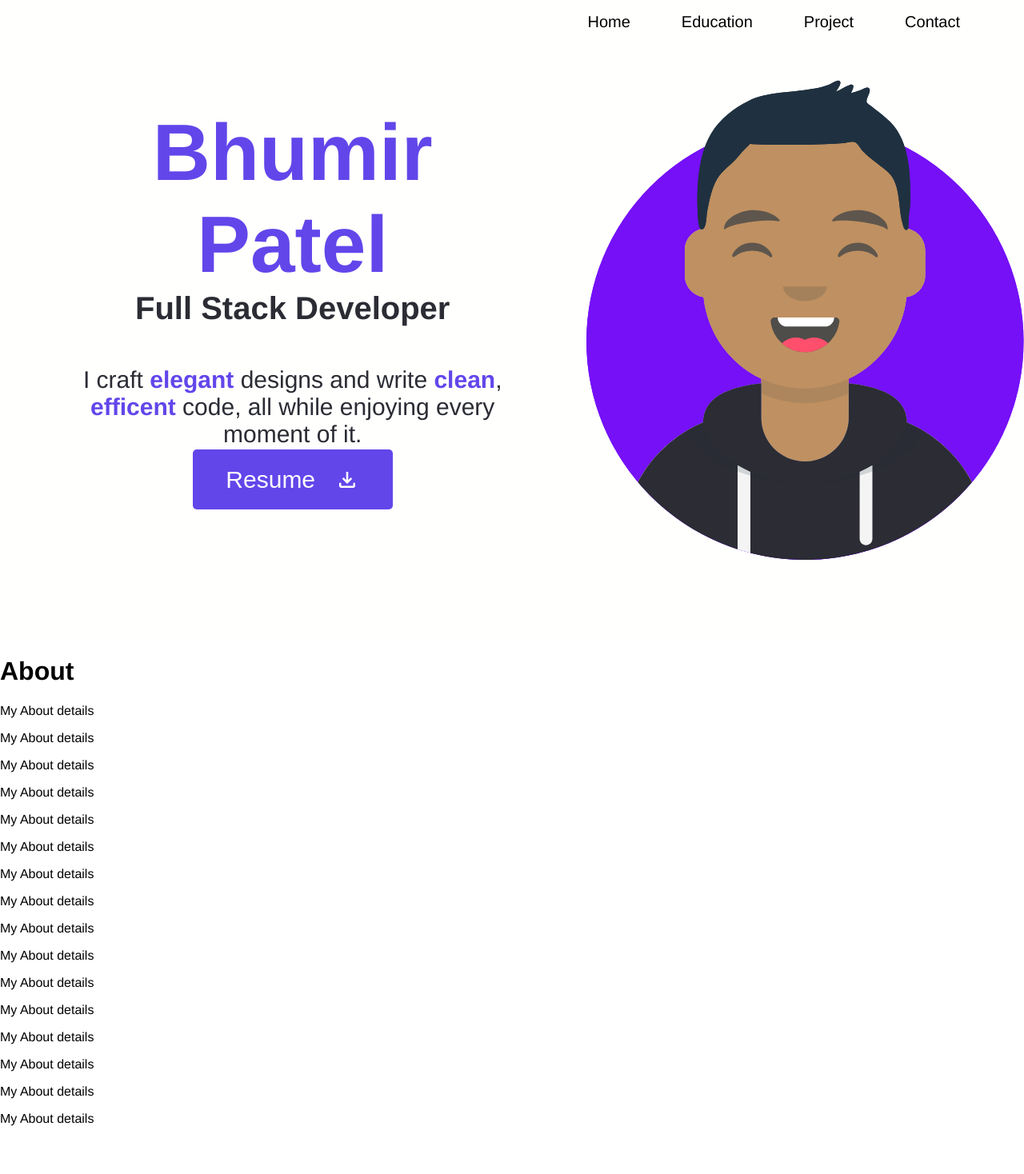
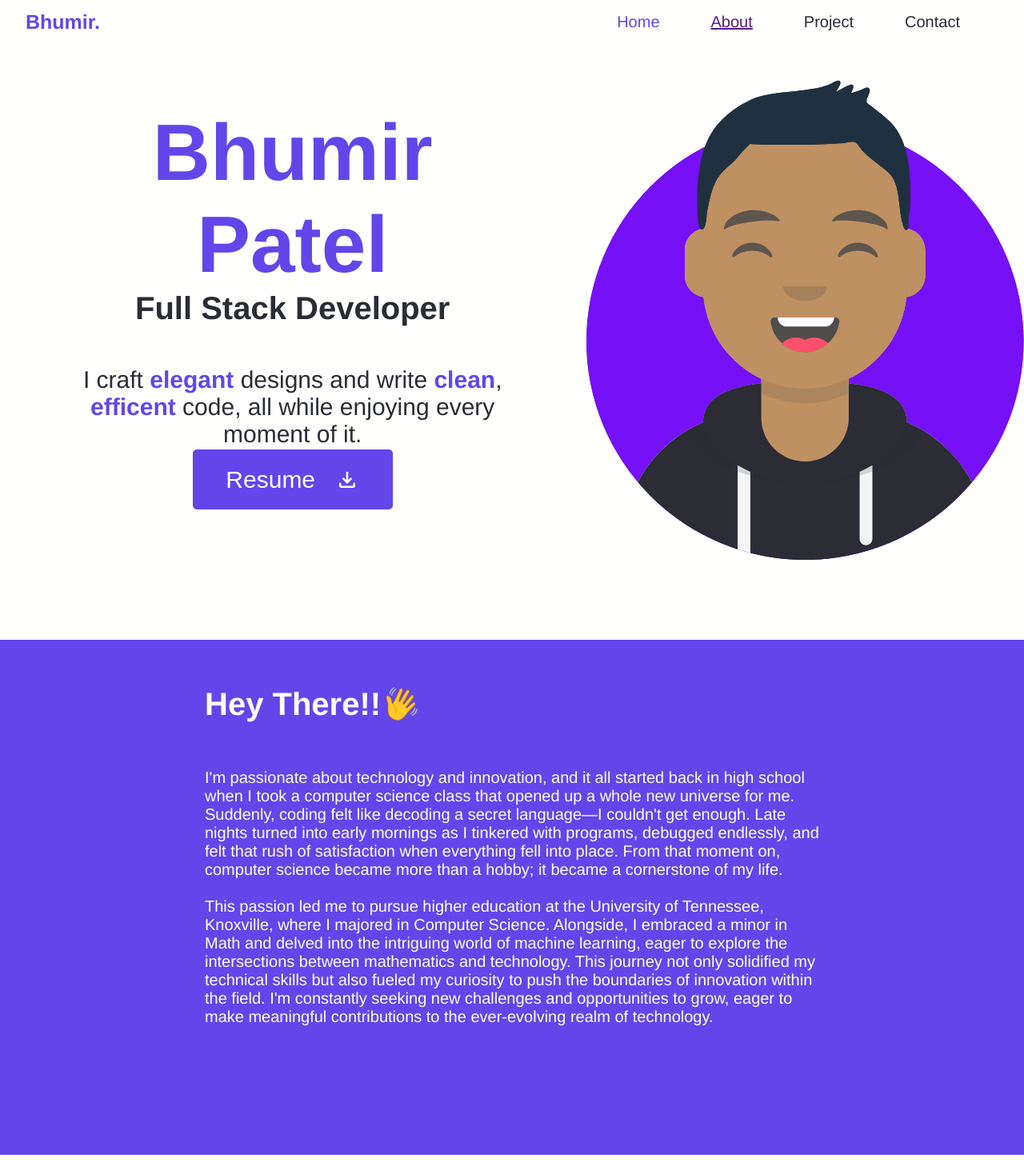
Before and after one commit to Bhumir2503/Portfolio-Website, a React (Vite) app: page / in a window 1280 px wide. Shown: the top 1468 px of the page at 80% size. Before the commit the page ends 1424 px from the top, so only its background shows below. Built offline with nearby package versions, Linux system fonts and the light colour scheme.

Commit message:
About Section

```diff
--- a/src/App.jsx
+++ b/src/App.jsx
@@ -2,16 +2,21 @@ import {useState} from 'react'
 import Navbar from './components/navbar'
 import Landing from './section/Landing'
 import About from './section/About'
+import Project from './section/Project'
 
 function App() {
 
   const [homeLocation, sethomeLocation] = useState(0);
+  const [aboutLocation, setaboutLocation] = useState(0);
+  const [projectLocation, setprojectLocation] = useState(0);
+  const [contactLocation, setcontactLocation] = useState(0);
 
   return (
     <div>
-      <Navbar homeLocation = {homeLocation}/>
+      <Navbar homeLocation = {homeLocation} aboutLocation = {aboutLocation} projectLocation = {projectLocation}/>
       <Landing sethomeLocation = {sethomeLocation}/>
-      <About />
+      <About setaboutLocation = {setaboutLocation}/>
+      <Project setprojectLocation = {setprojectLocation}/>
     </div>
   )
 }
--- a/src/components/navbar.jsx
+++ b/src/components/navbar.jsx
@@ -1,34 +1,27 @@
 import react, { useEffect, useRef } from "react";
 import '../styles/navbar.css'
 
-function Navbar(homeLocation) {
+function Navbar(homeLocation, aboutLocation, projectLocation) {
 
     const navbarRef = useRef(null);
+
 
 
     window.addEventListener('scroll', () => {
         if (navbarRef.current) {
             const rect = navbarRef.current.getBoundingClientRect();
-            const top = rect.top;
-            if(top > homeLocation.homeLocation) {
-                var logoElement = document.querySelector('.logo');
-                logoElement.style.display = 'flex';
-            } else {
-                var logoElement = document.querySelector('.logo');
-                logoElement.style.display = 'none';
-            }
-
+            const bottom = rect.bottom;
         }
     });
 
     return (
         <div className="header" ref = {navbarRef}>
-            <li className="logo" style={{display: 'none'}} >Bhumir.</li>
+            <li className="logo">Bhumir.</li>
             <ul>
-                <li>Home</li>
-                <li>Education</li>
-                <li>Project</li>
-                <li>Contact</li>
+                <li className = "homeNav" style={{color: '#6246ea'}}>Home</li>
+                <li className="aboutNav"><a href="">About</a></li>
+                <li className="projectNav">Project</li>
+                <li className="contactNav">Contact</li>
             </ul>
         </div>
     );
--- a/src/section/About.jsx
+++ b/src/section/About.jsx
@@ -1,26 +1,35 @@
 import "../styles/about.css";
+import { useRef } from "react";
 
-function About() {
+function About({setaboutLocation}) {
+
+  const aboutRef = useRef(null);
+
+  window.addEventListener('scroll', () => {
+    if (aboutRef.current) {
+      const rect = aboutRef.current.getBoundingClientRect();
+      const bottom = rect.bottom;
+      setaboutLocation(bottom);
+    }
+  });
+
+
   return (
-    <div className="About">
-      <h1>About</h1>
-
-      <p>My About details</p>
-      <p>My About details</p>
-      <p>My About details</p>
-      <p>My About details</p>
-      <p>My About details</p>
-      <p>My About details</p>
-      <p>My About details</p>
-      <p>My About details</p>
-      <p>My About details</p>
-      <p>My About details</p>
-      <p>My About details</p>
-      <p>My About details</p>
-      <p>My About details</p>
-      <p>My About details</p>
-      <p>My About details</p>
-      <p>My About details</p>
+    <div className="About" ref={aboutRef}>
+      <h1 className="Title">Hey There!! <div className="hand">&#128075;</div></h1>
+      <p className="First">
+        I'm passionate about technology and innovation, and it all started back in high school when I took a computer science class
+        that opened up a whole new universe for me. Suddenly, coding felt like decoding a secret language—I couldn't get enough. Late nights turned
+        into early mornings as I tinkered with programs, debugged endlessly, and felt that rush of satisfaction when everything fell into place.
+        From that moment on, computer science became more than a hobby; it became a cornerstone of my life.
+      </p>
+      <p className="Second">
+        This passion led me to pursue higher education at the University of Tennessee, Knoxville, where I majored in Computer Science.
+        Alongside, I embraced a minor in Math and delved into the intriguing world of machine learning, eager to explore the intersections
+        between mathematics and technology. This journey not only solidified my technical skills but also fueled my curiosity to push the
+        boundaries of innovation within the field. I'm constantly seeking new challenges and opportunities to grow, eager to make meaningful
+        contributions to the ever-evolving realm of technology.
+      </p>
     </div>
   );
 }
--- a/src/section/Landing.jsx
+++ b/src/section/Landing.jsx
@@ -4,21 +4,20 @@ import '../styles/landing.css';
 function Landing({sethomeLocation}) {
 
   const landingRef = useRef(null);
-  var top = 0;
 
 
   window.addEventListener('scroll', () => {
     if (landingRef.current) {
       const rect = landingRef.current.getBoundingClientRect();
-      top = rect.top;
-      sethomeLocation(top);
+      const bottom = rect.bottom;
+      sethomeLocation(bottom);
     }
   });
 
   return (
-    <div className="landing">
+    <div className="landing" ref = {landingRef}>
       <div className='left'>
-        <div className='meInfo' ref = {landingRef}>
+        <div className='meInfo'>
           <h1>Bhumir Patel</h1>
           <h3>Full Stack Developer</h3>
           <p>I craft <strong>elegant</strong> designs and write <strong>clean</strong>, <strong>efficent</strong> code, all while enjoying every moment of it.</p>
--- a/src/section/Project.jsx
+++ b/src/section/Project.jsx
@@ -1,8 +1,20 @@
 import "../styles/project.css";
+import { useRef } from "react";
 
-function Project() {
+function Project({setprojectLocation}) {
+
+  const projectRef = useRef(null);
+
+  window.addEventListener('scroll', () => {
+    if (projectRef.current) {
+      const rect = projectRef.current.getBoundingClientRect();
+      const bottom = rect.bottom;
+      setprojectLocation(bottom);
+    }
+  });
+
   return (
-    <div className="project">
+    <div className="Project" ref = {projectRef}>
       <h1>Project</h1>
     </div>
   );
--- a/src/styles/about.css
+++ b/src/styles/about.css
@@ -0,0 +1,39 @@
+.About{
+    background-color: #6246ea;
+    color: #fffffe;
+    display: grid;
+    grid-template-columns: 1fr 1fr 1fr 1fr 1fr;
+    grid-template-rows: 1fr 1fr 1fr 1fr;
+    gap: 0px 0px;
+    grid-template-areas:
+
+        ". Title Title Title ."
+        ". First First First ."
+        ". Second Second Second ."
+        ". . . . .";
+
+    .Title{
+        grid-area: Title;
+        font-size: 40px;
+        margin: 0px;
+        display: flex;
+        align-items: center;
+
+        .hand{
+            transform: scaleX(-1);
+        }
+    }
+
+    .First{
+        grid-area: First;
+        font-size: 20px;
+        margin: 0px;
+    }
+
+    .Second{
+        grid-area: Second;
+        font-size: 20px;
+        margin: 0px;
+    }
+
+}
--- a/src/styles/navbar.css
+++ b/src/styles/navbar.css
@@ -6,6 +6,7 @@
     left: 0;
     width: 100%;
     background-color: #fffffe;
+    color: #2b2c34;
 
 
 
```
